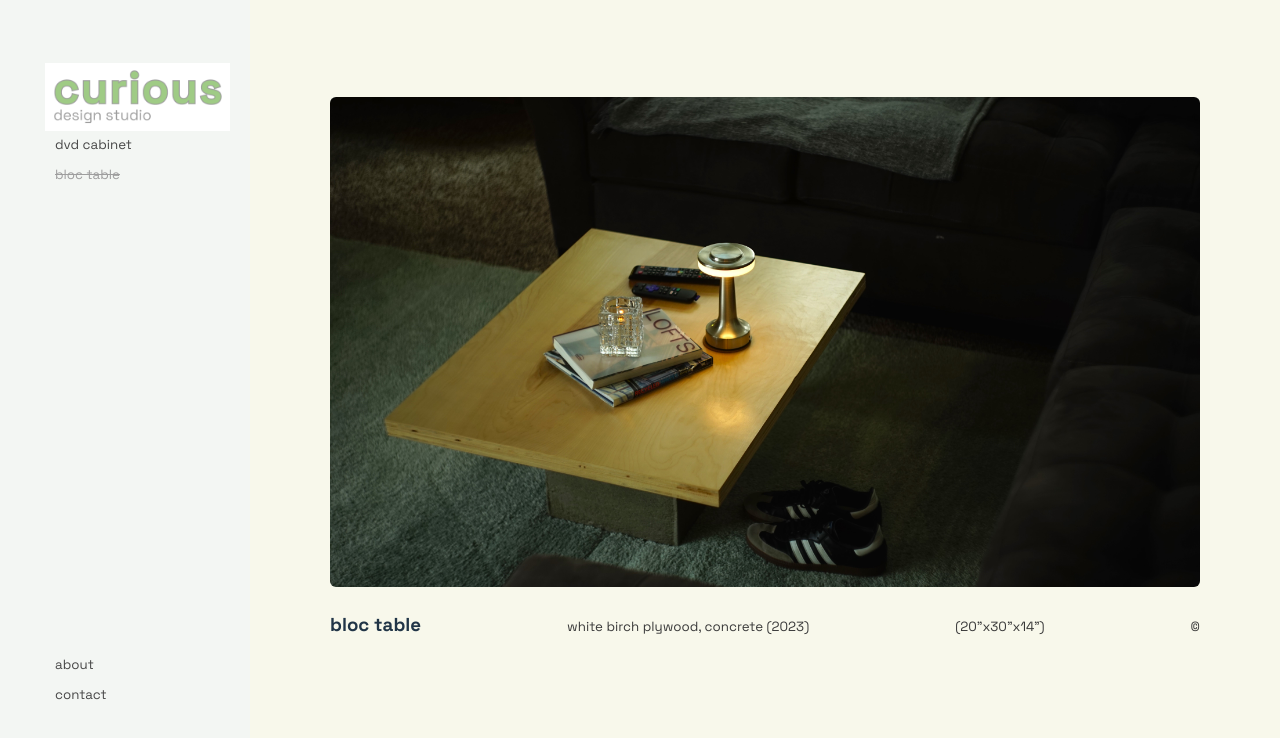
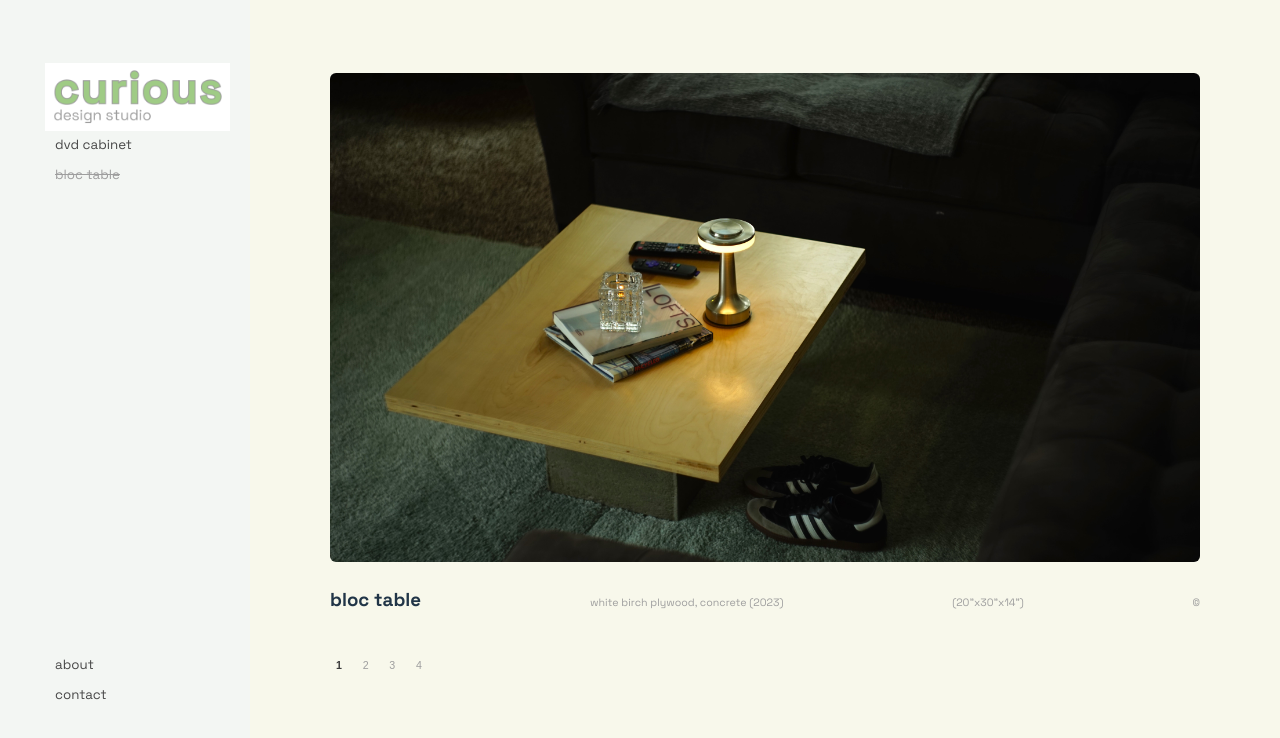
Before and after one commit to ecolijah/curious-design, a Vue app: page / in a window 1280 px wide. Shown: the top 738 px of the page. Built offline with nearby package versions, Linux system fonts and the light colour scheme.

Commit message:
numbers working

```diff
--- a/src/components/pieces/BlocTable.vue
+++ b/src/components/pieces/BlocTable.vue
@@ -3,7 +3,7 @@
 import {ref} from "vue";
 
 //selected index
-var selectedIndex =  ref(1);
+var selectedIndex = ref(1);
 
 function traverse(option) {
 
@@ -47,7 +47,19 @@ function traverse(option) {
                 <h5>(20"x30"x14")</h5>
                 <h5>©</h5>
             </div>
+
+
+
         </div>
+
+        <div class="nav">
+                <div class="numbers">
+                    <button @click="selectedIndex=1" :class="{ selected: selectedIndex == 1}"><h5>1</h5></button>
+                    <button @click="selectedIndex=2" :class="{ selected: selectedIndex == 2}"><h5>2</h5></button>
+                    <button @click="selectedIndex=3" :class="{ selected: selectedIndex == 3}"><h5>3</h5></button>
+                    <button @click="selectedIndex=4" :class="{ selected: selectedIndex == 4}"><h5>4</h5></button>
+                </div>
+            </div>
 
 
     </div>
@@ -73,12 +85,36 @@ function traverse(option) {
         width: 100%;
     }
 
+    .selected h5{
+        color: #3a3a3a;
+        font-weight: 700;
+
+    }
+
+
     .caption {
         display: flex;
         width: inherit;
         justify-content: space-between;
         align-items: baseline;
         /* background-color: aqua; */
+        margin-bottom: 50px;
+    }
+
+    .numbers {
+        display: flex;
+        width: inherit;
+        /* background-color: aqua; */
+        gap: 1%;
+        /* margin-top:  5%; */
+
+    }
+
+    .numbers button {
+        font-weight: 400;
+        font-size: 8pt;
+        color: #9E9E9E;
+        /* color: blue; */
     }
 
     .container {
@@ -99,13 +135,13 @@ function traverse(option) {
     align-items: center;
     justify-content: center;
     max-width: 2000px;
-    max-height: 65vh; /* Set max-height to the height of image-spacer */
+    max-height: 63vh; /* Set max-height to the height of image-spacer */
     }
 
     .back {
         position: absolute;
         left: 0;
-        width: 30%;
+        width: 35%;
         height: 100%;
         /* background-color: antiquewhite; */
     }
@@ -113,7 +149,7 @@ function traverse(option) {
         position: absolute;
 
         right: 0;
-        width: 30%;
+        width: 65%;
         height: 100%;
         /* background-color: antiquewhite; */
     }
@@ -130,14 +166,14 @@ function traverse(option) {
     .nav {
         display: flex;
         justify-content: flex-start;
-        align-items: baseline;
+        align-items: flex-start;
         /* background-color: brown; */
         min-height: 20vh;
         max-height: 20vh;
         color: #3a3a3a;
-
+        width: 100%;
         gap: 16%;
-        margin-top: -10px;
+        /* margin-top: -10px; */
     }
     .nav h3 {
         font-weight: 500;
@@ -146,8 +182,8 @@ function traverse(option) {
 
     h5 {
         font-weight: 400;
-        font-size: 10pt;
-        color: #3a3a3a;
+        font-size: 8pt;
+        color: #9e9e9e;
     }
 
 
```
